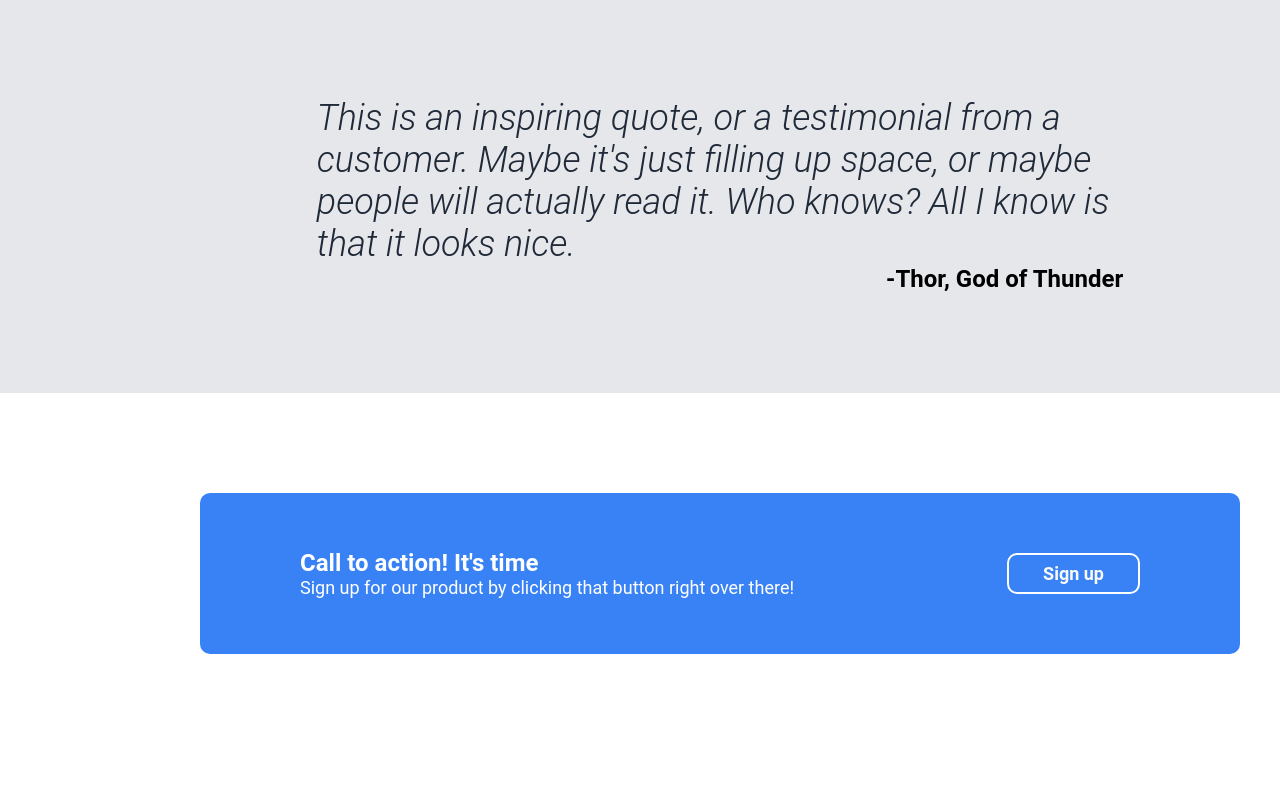
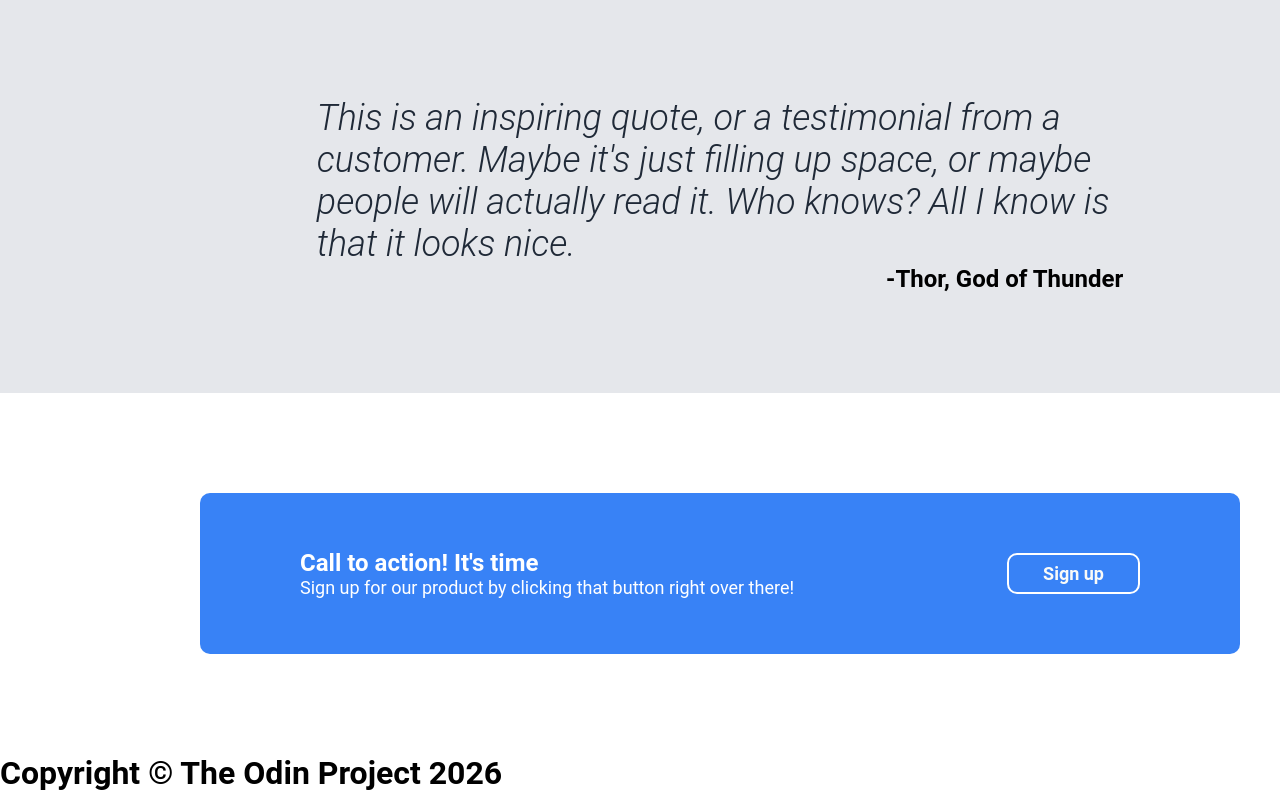
Before and after one commit to Vescien/odin-project-landing-page, a plain HTML site: page index.html in a window 1280 px wide. Shown: the part 1028-1820 px from the top of the page. Before the commit the page ends 1782 px from the top, so only its background shows below. Drawn offline with Linux system fonts and the light colour scheme.

Commit message:
Add footer section

```diff
--- a/index.html
+++ b/index.html
@@ -65,5 +65,9 @@
             <button class="sign-up-button" id="cta-button">Sign up</button>
         </div>
     </div>
+
+    <div class="footer">
+        <h1>Copyright © The Odin Project 2026</h1>
+    </div>
 </body>
 </html>
```
